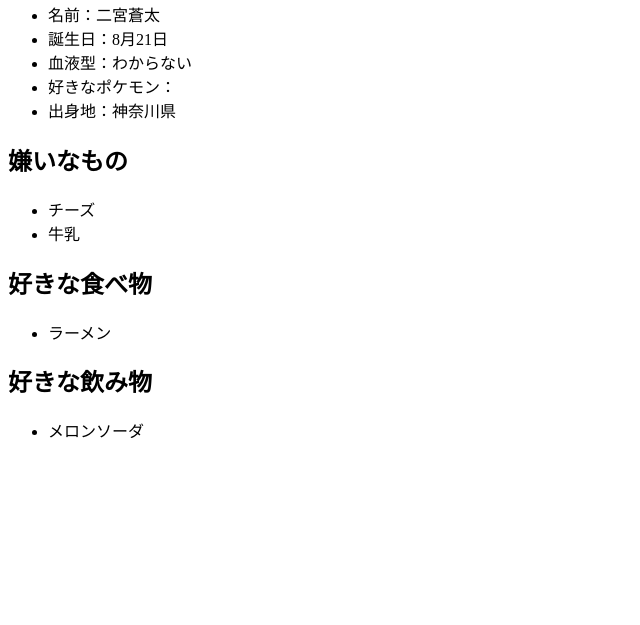
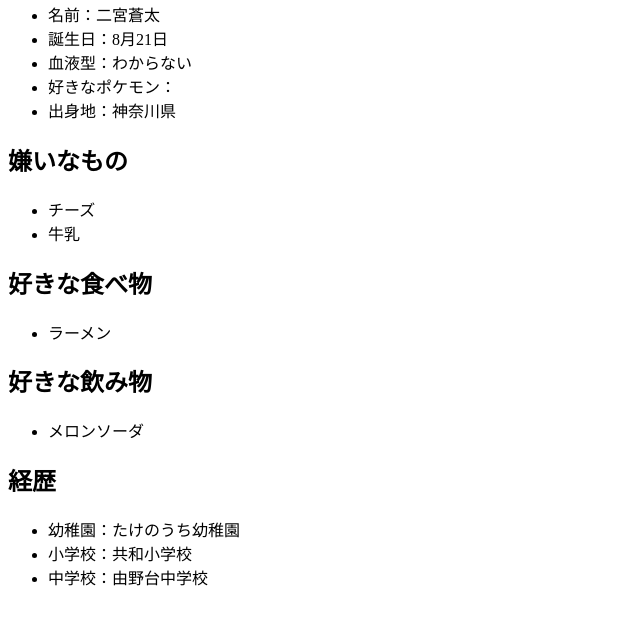
Before and after one commit to s2322103/DSpro, a plain HTML site: page index.html in a window 1280 px wide. Shown: the part 87-712 px from the top of the page, without its empty margins (0-640 px from the left). Drawn offline with Linux system fonts and the light colour scheme.

Commit message:
自分の経歴を追加

```diff
--- a/index.html
+++ b/index.html
@@ -36,5 +36,16 @@
       <li>メロンソーダ</li>
    </ul>
 
+   <h2>経歴</h2>
+
+    <ul>
+
+         <li>幼稚園：たけのうち幼稚園</li>
+         <li>小学校：共和小学校</li>
+         <li>中学校：由野台中学校</li>
+
+    </ul>
+
+
 </body>
 </html>
```
